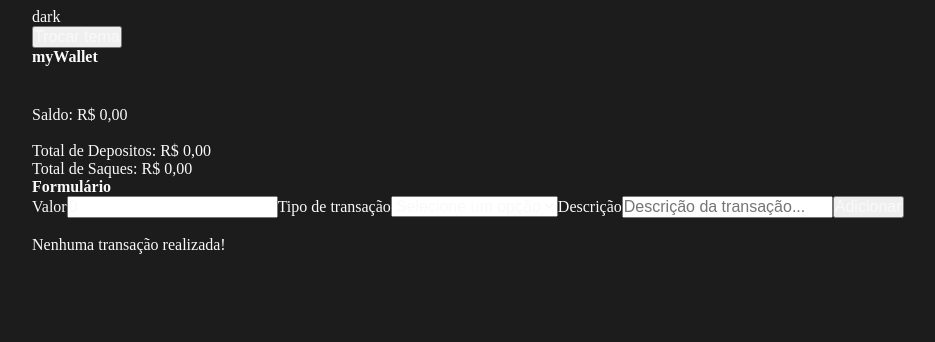
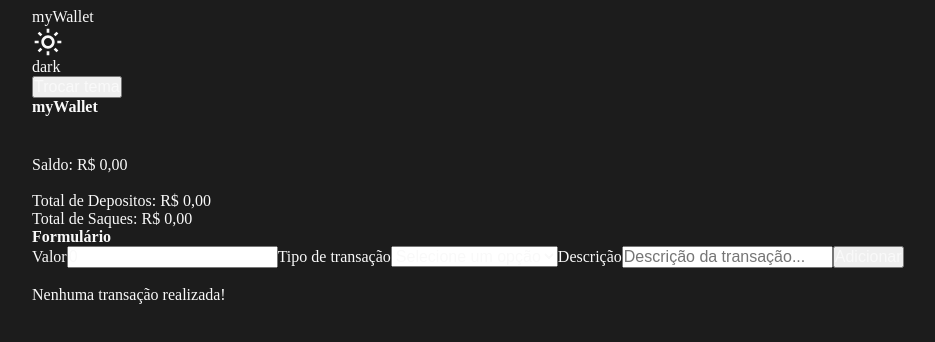
Before and after one commit to williancapitolio/mywallet, a React (Vite) app: page / in a window 1280 px wide. Shown: the top 342 px of the page, without its empty margins (112-1047 px from the left). Built offline with nearby package versions, Linux system fonts and the light colour scheme.

Commit message:
add toggle theme button component

```diff
--- a/package.json
+++ b/package.json
@@ -13,6 +13,7 @@
     "@reduxjs/toolkit": "^1.9.7",
     "react": "^18.2.0",
     "react-dom": "^18.2.0",
+    "react-icons": "^4.12.0",
     "react-redux": "^8.1.3",
     "styled-components": "^6.1.1"
   },
--- a/src/App.tsx
+++ b/src/App.tsx
@@ -14,6 +14,7 @@ import { formatToBRL } from "./services/format-to-brl";
 
 import { FormTransaction } from "./components/forms/FormTransaction";
 import { toggleTheme } from "./features/theme/theme-slice";
+import { Header } from "./components/structures/Header";
 
 export const App = () => {
   const transactions = useAppSelector((state) => state.wallet.transactions);
@@ -30,6 +31,7 @@ export const App = () => {
   console.log(theme);
   return (
     <>
+      <Header />
       <p>{theme}</p>
       <button onClick={() => dispatch(toggleTheme())}>Trocar tema</button>
       <h1>myWallet</h1>
--- /dev/null
+++ b/src/components/buttons/Theme/Theme.tsx
@@ -0,0 +1,31 @@
+import { useDispatch } from "react-redux";
+
+import { toggleTheme } from "../../../features/theme/theme-slice";
+
+import { useAppSelector } from "../../../hooks/use-app-selector";
+
+import { BiSolidMoon, BiSun } from "react-icons/bi";
+
+import * as S from "./ThemeStyles";
+
+export const Theme = () => {
+  const dispatch = useDispatch();
+
+  const theme = useAppSelector((state) => state.theme.title);
+
+  return (
+    <>
+      {theme === "dark" ? (
+        <S.Button onClick={() => dispatch(toggleTheme())}>
+          <BiSun size="sm" name="toggle-theme" />
+        </S.Button>
+      ) : (
+        <S.Button onClick={() => dispatch(toggleTheme())}>
+          <BiSolidMoon size="sm" name="toggle-theme" />
+        </S.Button>
+      )}
+    </>
+  );
+};
+
+//xs, sm, md, lg
--- /dev/null
+++ b/src/components/buttons/Theme/ThemeStyles.ts
@@ -0,0 +1,18 @@
+import styled from "styled-components";
+
+export const Button = styled.button`
+  background-color: inherit;
+  border: none;
+  height: 2rem;
+  width: fit-content;
+  display: flex;
+  flex-direction: row;
+  align-items: center;
+  justify-content: center;
+  gap: 0.25rem;
+
+  &:hover {
+    background-color: ${(props) => props.theme.colors.background.tertiary};
+    border-radius: 2rem;
+  }
+`;
--- /dev/null
+++ b/src/components/buttons/Theme/index.ts
@@ -0,0 +1 @@
+export { Theme } from "./Theme";
--- /dev/null
+++ b/src/components/structures/Header/Header.tsx
@@ -0,0 +1,12 @@
+import { Theme } from "../../buttons/Theme";
+
+export const Header = () => {
+  return (
+    <header>
+      <div>
+        <p>myWallet</p>
+        <Theme />
+      </div>
+    </header>
+  );
+};
--- /dev/null
+++ b/src/components/structures/Header/index.ts
@@ -0,0 +1 @@
+export { Header } from "./Header";
```
Also changed, not shown: src/components/structures/Header/HeaderStyles.ts (added), 1 other file (tests, documents, lock files or other folders).
